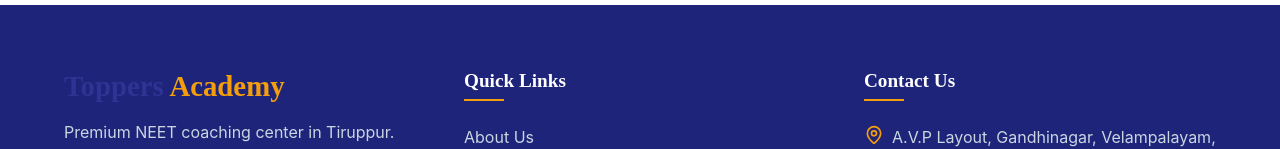
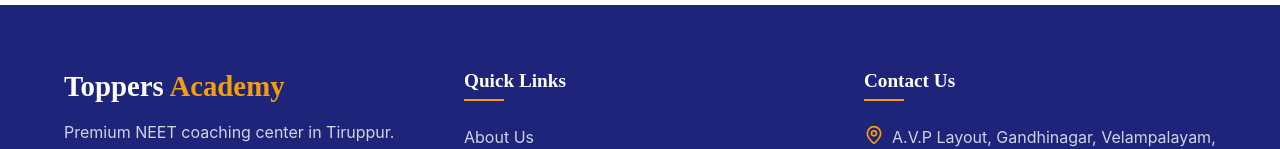
Before and after one commit to KungumapriyaaMKP/TAW-TUP, a React (Vite) app: page / in a window 1280 px wide. Shown: the part 10649-10798 px from the top of the page. Built offline with nearby package versions, Linux system fonts and the light colour scheme; a web font is replaced by a local one.

Commit message:
Fix footer text visibility: enforce explicit solid white color styling on Toppers brand text span

```diff
--- a/src/components/Footer.jsx
+++ b/src/components/Footer.jsx
@@ -7,7 +7,7 @@ const Footer = () => {
       <div className="container footer-grid">
         <div className="footer-col">
           <h3 className="footer-logo">
-            <span className="text-white">Toppers </span>
+            <span style={{ color: '#ffffff', fontWeight: 'bold' }}>Toppers </span>
             <span style={{ color: '#f59e0b', fontWeight: 'bold' }}>Academy</span>
           </h3>
           <p className="footer-desc">
```
